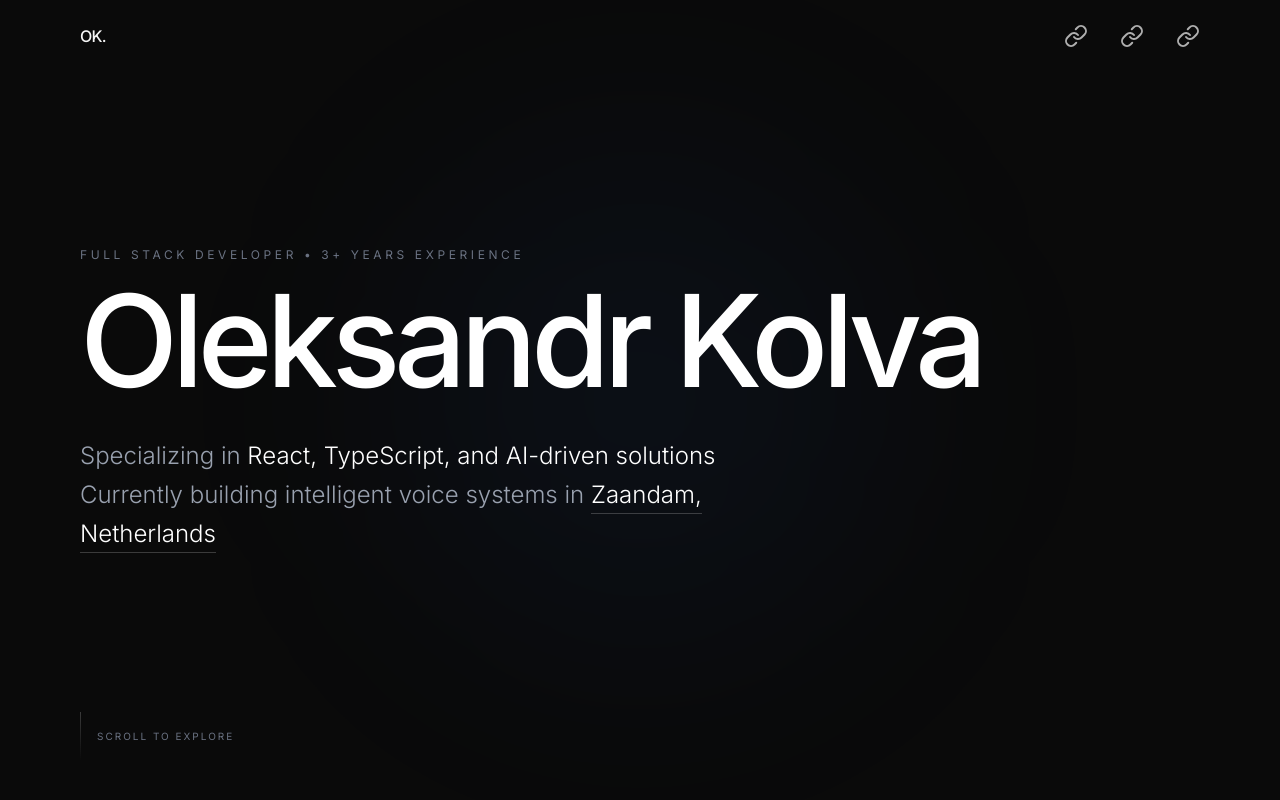
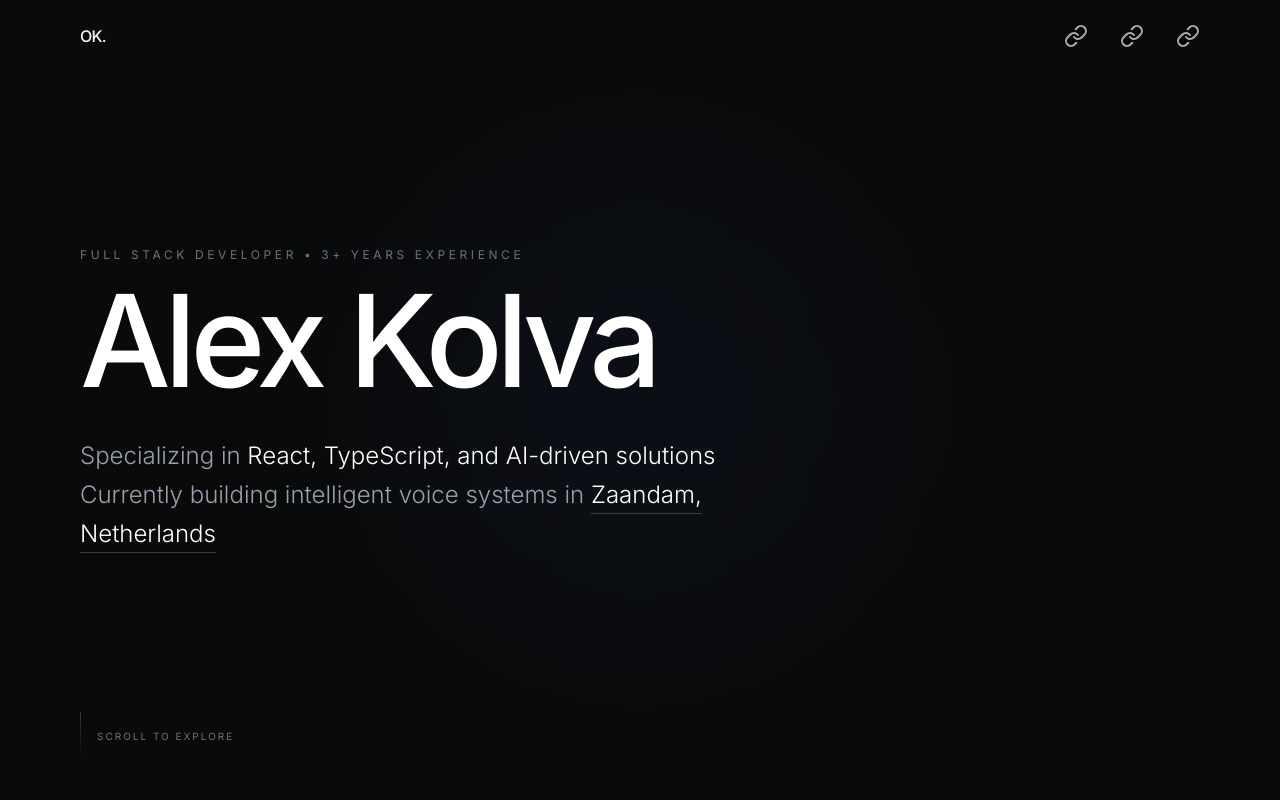
Before and after one commit to Yukine1/MyPortfolio, a Next.js app: page / in a window 1280 px wide. Shown: the top 800 px of the page. Built offline with nearby package versions, Linux system fonts and the light colour scheme.

Commit message:
Updated hero text

```diff
--- a/src/widgets/hero/ui/Hero.tsx
+++ b/src/widgets/hero/ui/Hero.tsx
@@ -8,13 +8,13 @@ export const Hero = () => {
 
             <div className="z-10">
                 <FadeInSection>
-          <span className="text-xs uppercase tracking-[0.3em] text-gray-500 mb-6 block">
-            Full Stack Developer • 3+ Years Experience
-          </span>
+                    <span className="text-xs uppercase tracking-[0.3em] text-gray-500 mb-6 block">
+                        Full Stack Developer • 3+ Years Experience
+                    </span>
                 </FadeInSection>
 
                 <h1 className="text-6xl md:text-[10vw] font-medium tracking-tighter leading-[0.85] mb-10">
-                    <TextReveal text="Oleksandr Kolva" />
+                    <TextReveal text="Alex Kolva" />
                 </h1>
 
                 <FadeInSection delay={0.4}>
```
